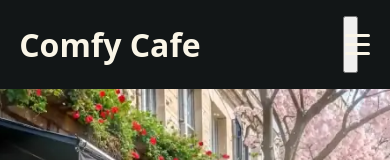
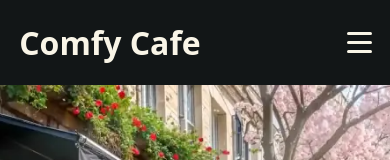
Before and after one commit to ComfyClicks/Comfy-Cafe, a website built with webpack: page src/template.html in a window 390 px wide. Shown: the top 160 px of the page. Built offline with nearby package versions, Linux system fonts and the light colour scheme.

Commit message:
fixed hamburger styling

```diff
--- a/src/global.css
+++ b/src/global.css
@@ -102,6 +102,10 @@ nav {
 /* Hide hamburger by default on desktop */
 .hamburger-menu {
   display: none;
+  appearance: none;
+  -webkit-appearance: none;
+  background: transparent;
+  border: 0;
   cursor: pointer;
   padding: 10px 0;
   z-index: 1000;
```
